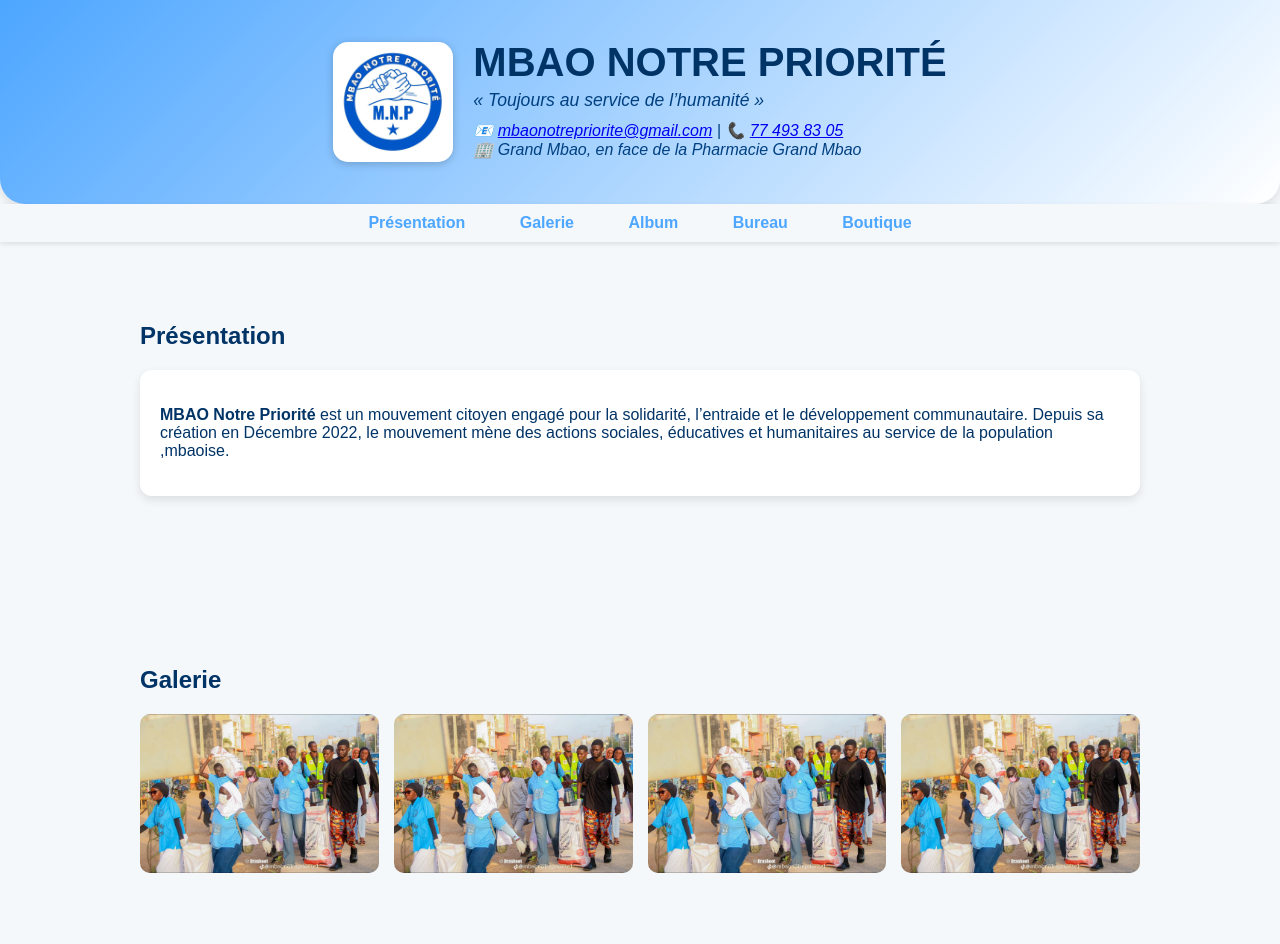
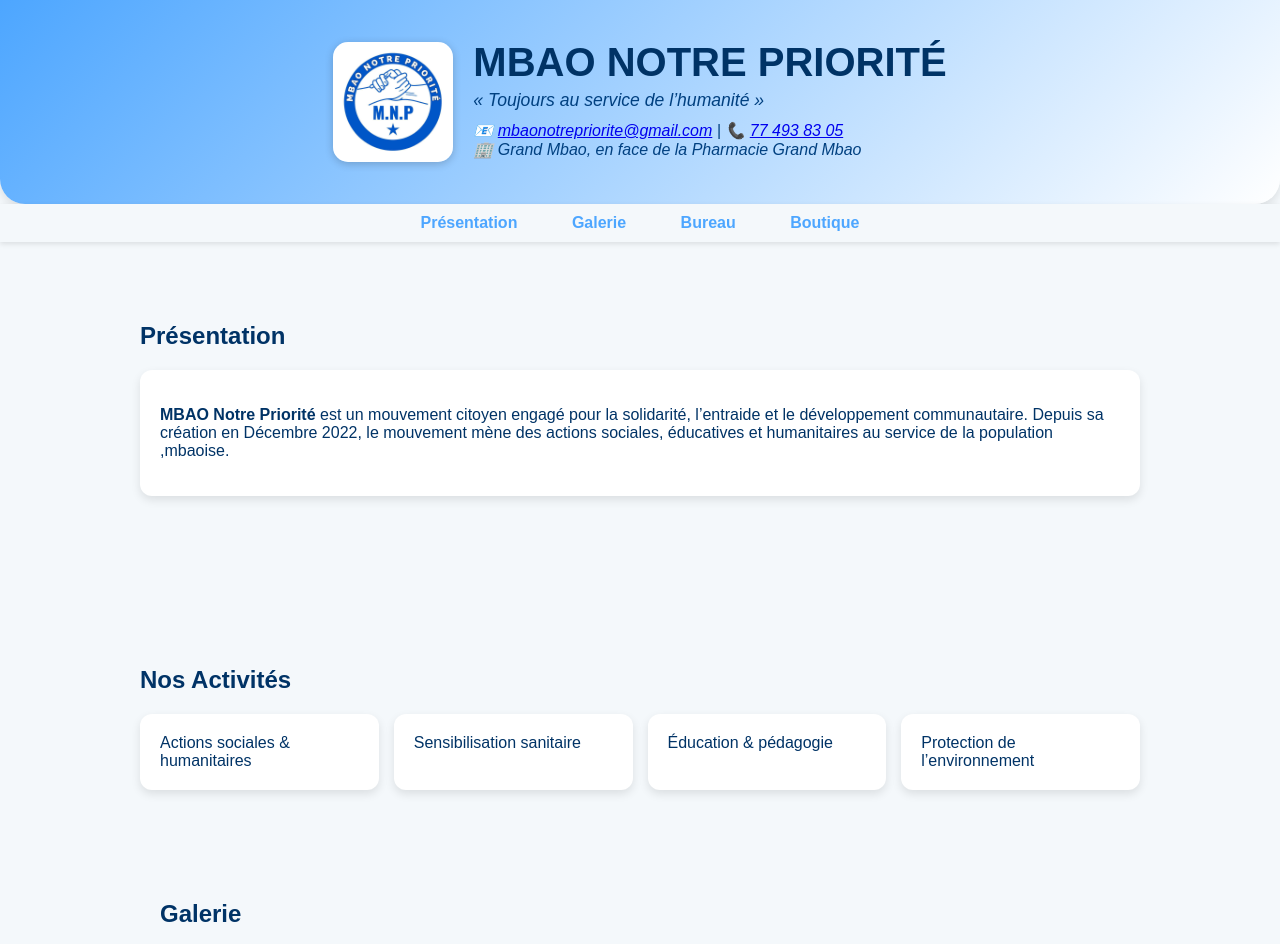
Before and after one commit to ndoyeac06/mbao-notre-priorite, a plain HTML site: page index.html in a window 1280 px wide. Shown: the top 944 px of the page. Drawn offline with Linux system fonts and the light colour scheme.

Commit message:
Update index.html

```diff
--- a/index.html
+++ b/index.html
@@ -129,7 +129,7 @@ footer{
 <nav id="menu">
   <a href="#presentation">Présentation</a>
   <a href="#galerie">Galerie</a>
-  <a href="#album">Album</a>
+
   <a href="#bureau">Bureau</a>
   <a href="#boutique">Boutique</a>
 </nav>
@@ -146,6 +146,15 @@ footer{
     </p>
   </div>
 </section>
+  <!-- ACTIVITÉS -->
+<section id="activites">
+<h2>Nos Activités</h2>
+<div class="grid">
+  <div class="card">Actions sociales & humanitaires</div>
+  <div class="card">Sensibilisation sanitaire</div>
+  <div class="card">Éducation & pédagogie</div>
+  <div class="card">Protection de l’environnement</div>
+</div>
 
 <!-- GALERIE -->
 <section id="galerie">
```
